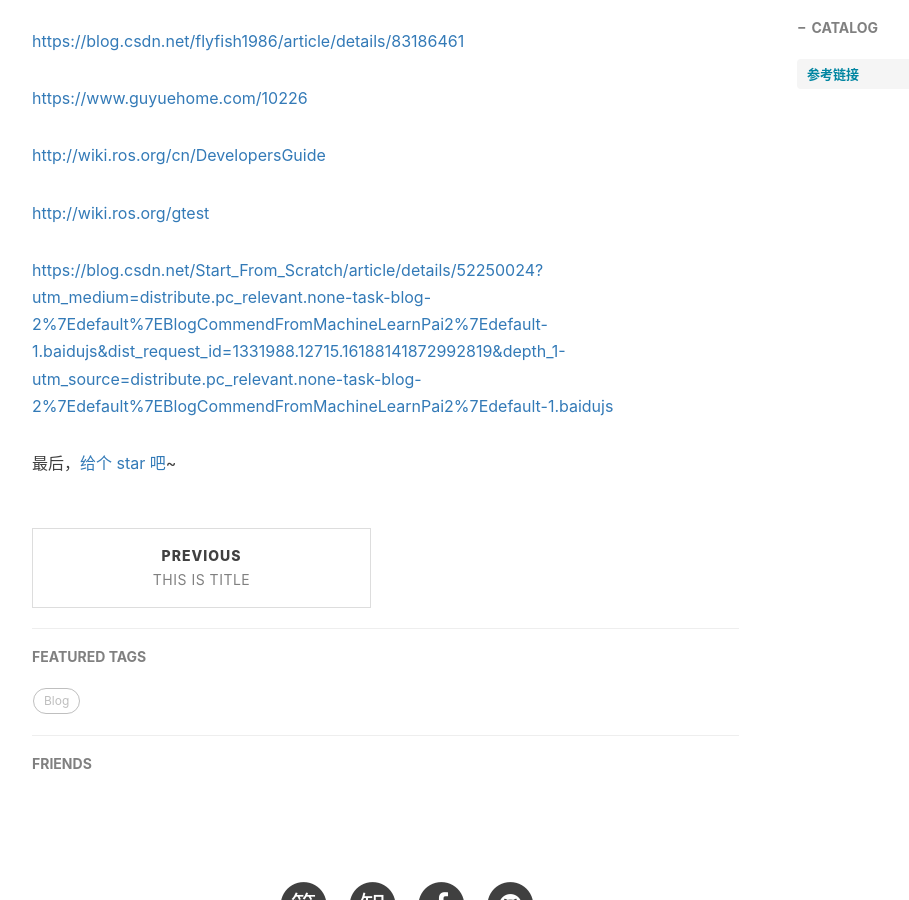
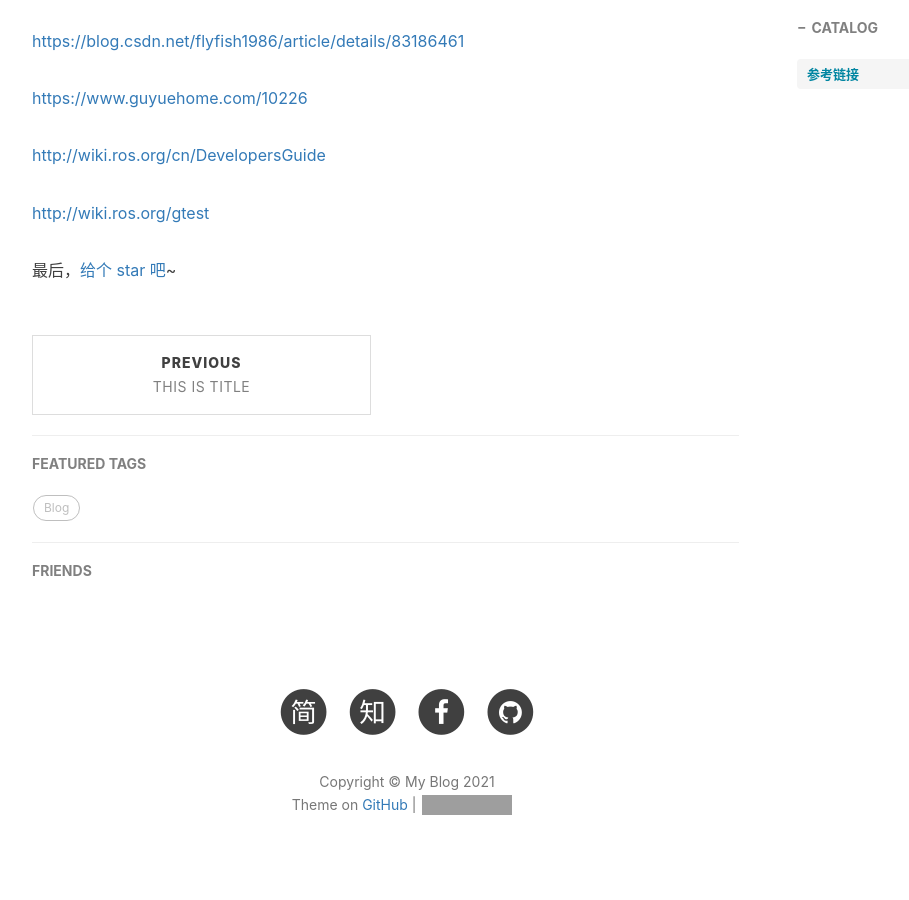
Before and after one commit to rz8yzk/rz8yzk.github.io, a Jekyll site: the page built from _posts/2021-07-15-ROS.md, in a window 1280 px wide and 900 px high, scrolled down 1694 px. Shown: the whole window, without its empty margins (233-1142 px from the left). Built offline with Jekyll 4.4.1, drawn with Linux system fonts in a browser that asks for light colours; nearby versions of some CDN libraries; comment, search, counter and statistics services are not loaded; some of the changed lines change nothing that is shown; grey boxes are pictures that could not be loaded.

Commit message:
Update 2021-07-15-ROS.md

```diff
--- a/_posts/2021-07-15-ROS.md
+++ b/_posts/2021-07-15-ROS.md
@@ -58,6 +58,4 @@ tags:
 
 [http://wiki.ros.org/gtest](http://wiki.ros.org/gtest "ros测试")
 
-[https://blog.csdn.net/Start_From_Scratch/article/details/52250024?utm_medium=distribute.pc_relevant.none-task-blog-2%7Edefault%7EBlogCommendFromMachineLearnPai2%7Edefault-1.baidujs&dist_request_id=1331988.12715.16188141872992819&depth_1-utm_source=distribute.pc_relevant.none-task-blog-2%7Edefault%7EBlogCommendFromMachineLearnPai2%7Edefault-1.baidujs](https://blog.csdn.net/Start_From_Scratch/article/details/52250024?utm_medium=distribute.pc_relevant.none-task-blog-2%7Edefault%7EBlogCommendFromMachineLearnPai2%7Edefault-1.baidujs&dist_request_id=1331988.12715.16188141872992819&depth_1-utm_source=distribute.pc_relevant.none-task-blog-2%7Edefault%7EBlogCommendFromMachineLearnPai2%7Edefault-1.baidujs "ros topic")
-
 最后，[给个 star 吧](https://github.com/rz8yzk/rz8yzk.github.io)~
```
